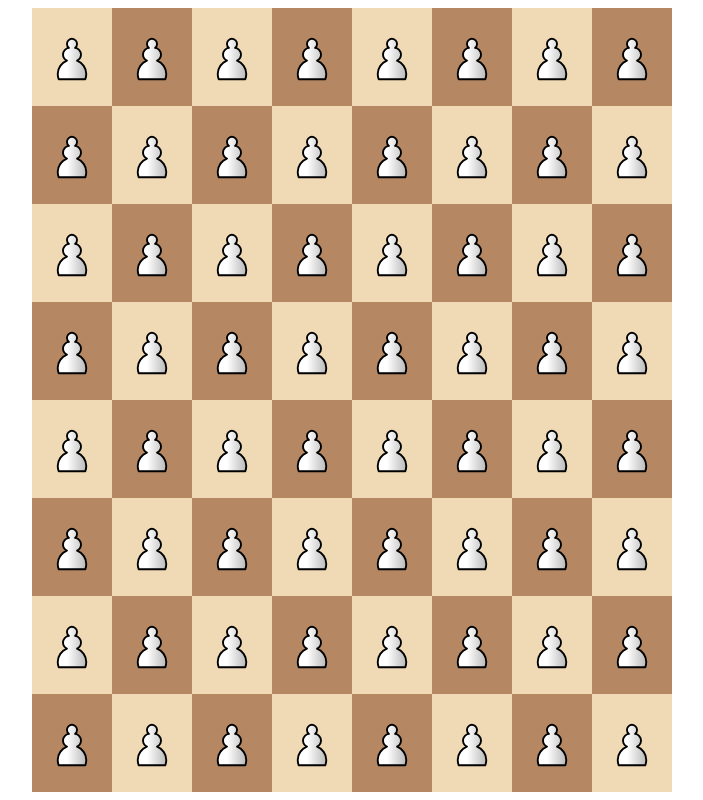
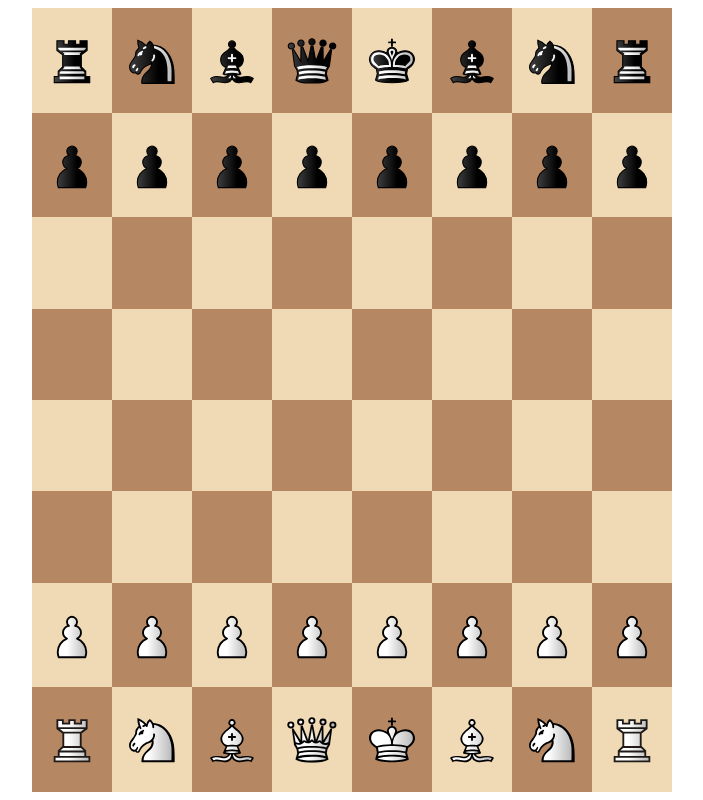
Before and after one commit to mhmd-223/Shatarang, an Angular app in the folder frontend/: page / in a window 1280 px wide. Shown: the whole page, without its empty margins (288-991 px from the left). Built offline with nearby package versions, Linux system fonts and the light colour scheme.

Commit message:
feat(pieces): display all pieces with the proper position at the beginning

```diff
--- a/frontend/src/components/board/board.component.ts
+++ b/frontend/src/components/board/board.component.ts
@@ -1,6 +1,7 @@
 import { Component } from '@angular/core';
 import { BoardcellComponent } from "../boardcell/boardcell.component";
 import { BoardCell } from "../boardcell/cell.model";
+import { INITIAL_PIECES_SETUP } from "../boardcell/piece.model";
 
 @Component({
   selector: 'app-board',
@@ -13,13 +14,17 @@ export class BoardComponent {
   cells: BoardCell[] = [];
 
   constructor() {
+    this.initBoard();
+  }
+
+  private initBoard(): void {
     this.cells = Array.from({ length: 64 }, (_, i) => {
       const row = Math.floor(i / 8); // Determine the row number (0 to 7)
       const col = i % 8; // Determine the column number (0 to 7)
       const isLight = (row + col) % 2 === 0; // Determine color based on row and column
+      const piece = INITIAL_PIECES_SETUP[row]?.[col]; // Determine the initial piece
 
-      return new BoardCell(isLight);
+      return new BoardCell(isLight, piece);
     });
   }
-
 }
--- a/frontend/src/components/boardcell/boardcell.component.html
+++ b/frontend/src/components/boardcell/boardcell.component.html
@@ -2,5 +2,10 @@
   class="w-full h-full flex items-center justify-center"
   [ngClass]="{ light: cell.isLight, dark: !cell.isLight }"
 >
-  <img [src]="getPiecePath(cell)" class="w-2/3 hover:cursor-grab" />
+  <img
+    [src]="getPiecePath(cell)"
+    class="w-2/3 hover:cursor-grab"
+    [ngStyle]="{ visibility: cell.piece ? 'visable' : 'hidden' }"
+    oncontextmenu="return false;"
+  />
 </div>
--- a/frontend/src/components/boardcell/boardcell.component.ts
+++ b/frontend/src/components/boardcell/boardcell.component.ts
@@ -1,11 +1,11 @@
 import { Component, Input } from '@angular/core';
-import { NgClass } from '@angular/common';
+import { NgClass, NgStyle } from '@angular/common';
 import { BoardCell } from './cell.model';
 
 @Component({
   selector: 'app-boardcell',
   standalone: true,
-  imports: [NgClass],
+  imports: [NgClass, NgStyle],
   templateUrl: './boardcell.component.html',
   styleUrl: './boardcell.component.css'
 })
@@ -16,6 +16,6 @@ export class BoardcellComponent {
   getPiecePath(cell: BoardCell) {
     const path = 'chess-pieces/Merida';
 
-    return `${path}/w-pawn.svg`
+    return `${path}/${cell.piece?.color}-${cell.piece?.name}.svg`
   }
 }
--- a/frontend/src/components/boardcell/cell.model.ts
+++ b/frontend/src/components/boardcell/cell.model.ts
@@ -1,11 +1,5 @@
 import { Piece } from "./piece.model";
 
 export class BoardCell {
-  constructor(public isLight: boolean) { }
-
-
-  public set piece(p: Piece) {
-    this.piece = p;
-  }
-
+  constructor(public isLight: boolean, public piece?: Piece) { }
 }
--- a/frontend/src/components/boardcell/piece.model.ts
+++ b/frontend/src/components/boardcell/piece.model.ts
@@ -18,3 +18,12 @@ export enum PieceName {
   QUEEN = 'queen',
   KING = 'king'
 }
+
+const backrank = [PieceName.ROOK, PieceName.KNIGHT, PieceName.BISHOP, PieceName.QUEEN, PieceName.KING, PieceName.BISHOP, PieceName.KNIGHT, PieceName.ROOK];
+
+export const INITIAL_PIECES_SETUP: { [row: number]: Piece[] } = {
+  0: backrank.map(name => new Piece(Color.BLACK, name)),
+  1: Array(8).fill(null).map(() => new Piece(Color.BLACK, PieceName.PAWN)),
+  6: Array(8).fill(null).map(() => new Piece(Color.WHITE, PieceName.PAWN)),
+  7: backrank.map(name => new Piece(Color.WHITE, name))
+}
```
